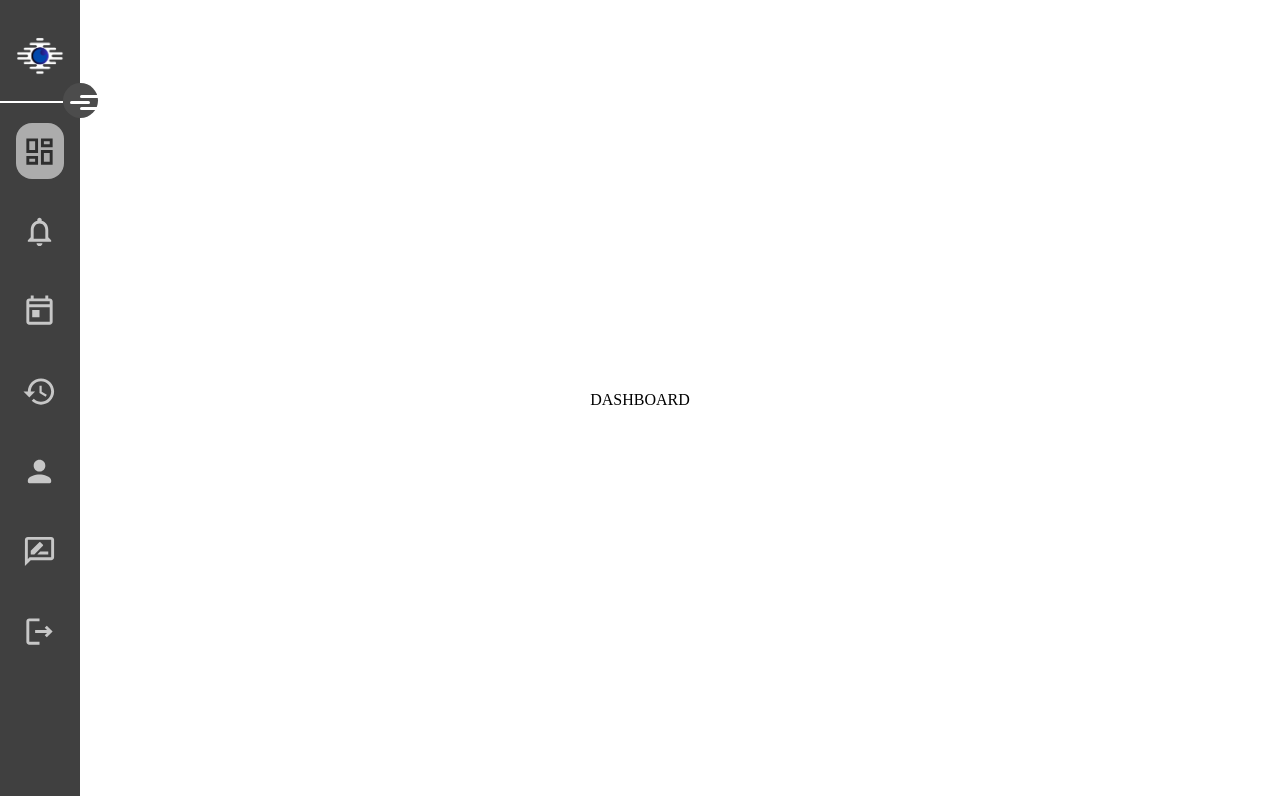
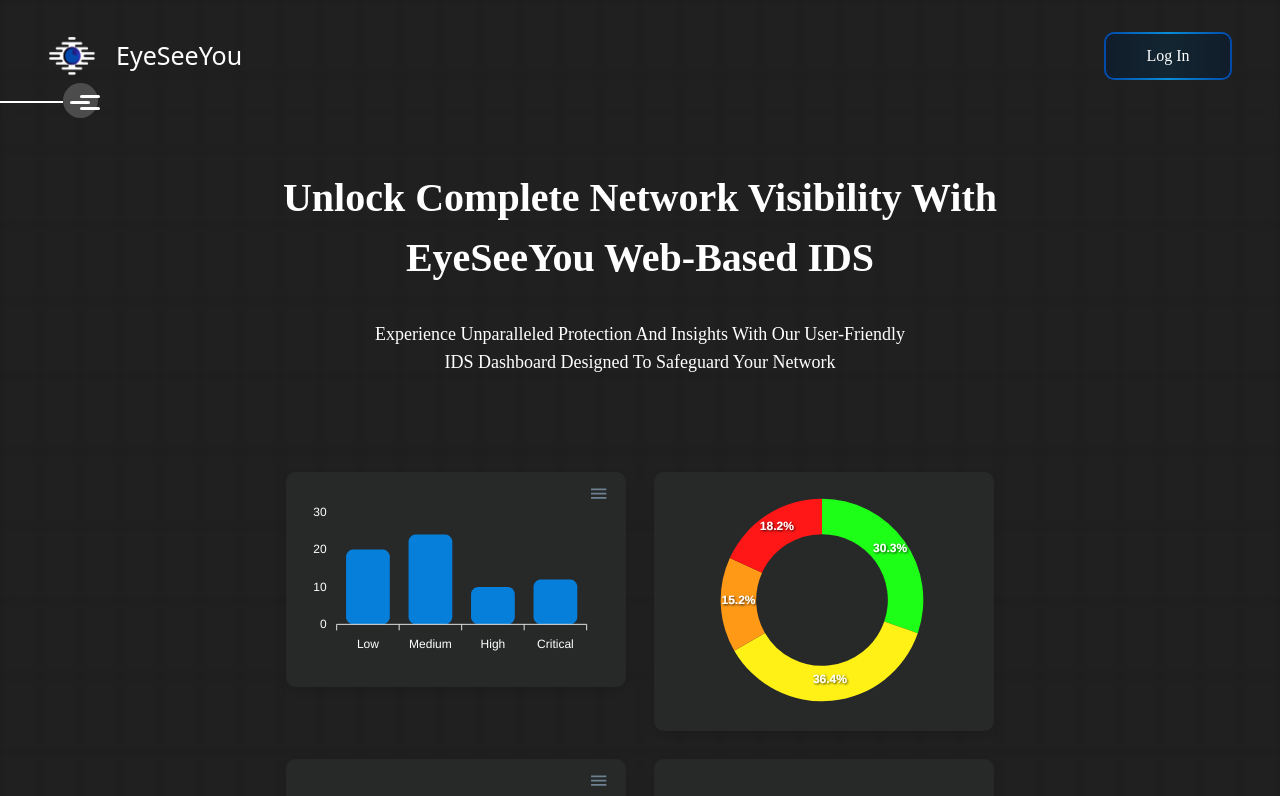
Before and after one commit to jeslynw/EyeSeeYou, a React (Create React App) app in the folder presentation/: page / in a window 1280 px wide. Shown: the top 796 px of the page. Built offline with nearby package versions, Linux system fonts and the light colour scheme.

Commit message:
Added tokening and redirect to dashboard after login

```diff
--- a/presentation/src/App.js
+++ b/presentation/src/App.js
@@ -19,8 +19,8 @@
       <div className="App">
           <Sidebar />
           <Routes>
-              <Route path="/login" element={<LoginUI />} />
-              <Route path="/" element={<Dashboard />} />
+              <Route path="/" element={<LoginUI />} />
+              <Route path="/dashboard" element={<Dashboard />} />
               <Route path="/alerts" element={<Alerts />} />
               <Route path="/loginhistory" element={<LogInHistory />} />
               <Route path="/events" element={<Events />} />
--- a/presentation/src/pages/LoginUI.js
+++ b/presentation/src/pages/LoginUI.js
@@ -77,7 +77,9 @@
       });
 
       if (response.status === 200) {
-        alert('Login successful');
+        // alert('Login successful');
+        // Redirect user to dashboard attempt hahahah
+        window.location.href = '/dashboard';
       } else {
         displayErrorMessage();
       }
```
